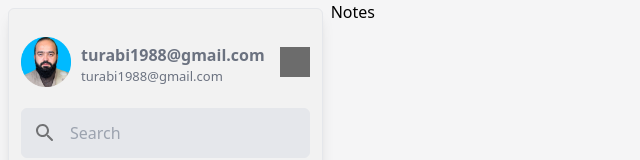
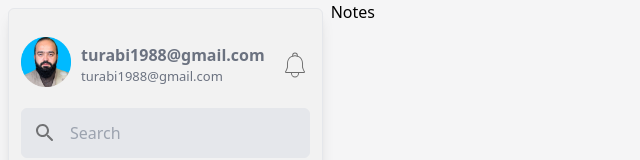
Before and after one commit to Turbosohaib/ultimate-note-app, a Next.js app: page /notes in a window 1280 px wide. Shown: the top 160 px of the page, without its empty margins (0-640 px from the left). Built offline with nearby package versions, Linux system fonts and the light colour scheme.

Commit message:
changed bell icon

```diff
--- a/src/components/partials/leftsidebar/LeftSideBar.js
+++ b/src/components/partials/leftsidebar/LeftSideBar.js
@@ -20,7 +20,7 @@ export function LeftSideBar() {
     >
       <div>
         <div
-          className={`relative pt-4 flex transition-all duration-500 ${openSideBar ? "justify-center" : "justify-between"} item-center text-[17px]`}
+          className={`relative pt-4 flex transition-all duration-500 ${openSideBar ? "justify-center" : "justify-between"} items-center text-[17px]`}
         >
           <div className="flex item-center cursor-pointer">
             <Image
@@ -41,11 +41,7 @@ export function LeftSideBar() {
           <div
             className={`${openSideBar ? "hidden" : ""} cursor-pointer opacity-55`}
           >
-            <Image
-              src={Notification_Icon}
-              alt="notification-Icon"
-              className="w-[30px] h-[50px]"
-            />
+            <svg xmlns="http://www.w3.org/2000/svg" width={30} height={30} viewBox="0 0 1000 1000" id="notification-bell"><path d="M792.07,768.51H207.93a38.23,38.23,0,0,1-33-57.63c30.33-51.15,53.06-124.12,57.3-138.23a6,6,0,0,0,.26-1.79V449.42c0-.13,0-.27,0-.4,1.54-61.86,16.56-115,44.62-157.82,22.63-34.57,53.61-62.39,92.07-82.7,64.76-34.21,128-35.15,130.66-35.17h.28c2.66,0,65.9,1,130.66,35.17,38.46,20.31,69.44,48.13,92.07,82.7,28.06,42.86,43.08,96,44.62,157.82,0,.13,0,.27,0,.4V570.86a5.92,5.92,0,0,0,.26,1.79c4.24,14.11,27,87.09,57.3,138.23h0a38.23,38.23,0,0,1-33,57.63ZM264.5,449.63V570.86a38,38,0,0,1-1.62,11c-4.43,14.73-28.19,91-60.42,145.32a5.88,5.88,0,0,0,0,6.1,6.22,6.22,0,0,0,5.49,3.21H792.07a6.22,6.22,0,0,0,5.49-3.21,5.88,5.88,0,0,0,0-6.1h0c-31.41-53-54.19-124.63-60.43-145.33a38.3,38.3,0,0,1-1.61-11V449.63C732.93,349,692.68,277.36,615.86,236.79,559.36,207,503.33,205.39,500,205.33c-3.12.07-60.26,1.76-116.89,32C307,278,267.06,349.44,264.5,449.63Z"></path><path d="M423.25 219.25a16 16 0 01-16-16v-26.5a92.75 92.75 0 01185.5 0v26a16 16 0 11-32 0v-26a60.75 60.75 0 00-121.5 0v26.5A16 16 0 01423.25 219.25zM500 916c-72.95 0-132.31-59.35-132.31-132.31V752.51a16 16 0 0116-16H616.31a16 16 0 0116 16v31.18C632.31 856.65 573 916 500 916zM399.69 768.51v15.18a100.31 100.31 0 10200.62 0V768.51z"></path></svg>
           </div>
         </div>
 
```
Also changed, not shown: src/assets/icons/notify-icon.svg.
